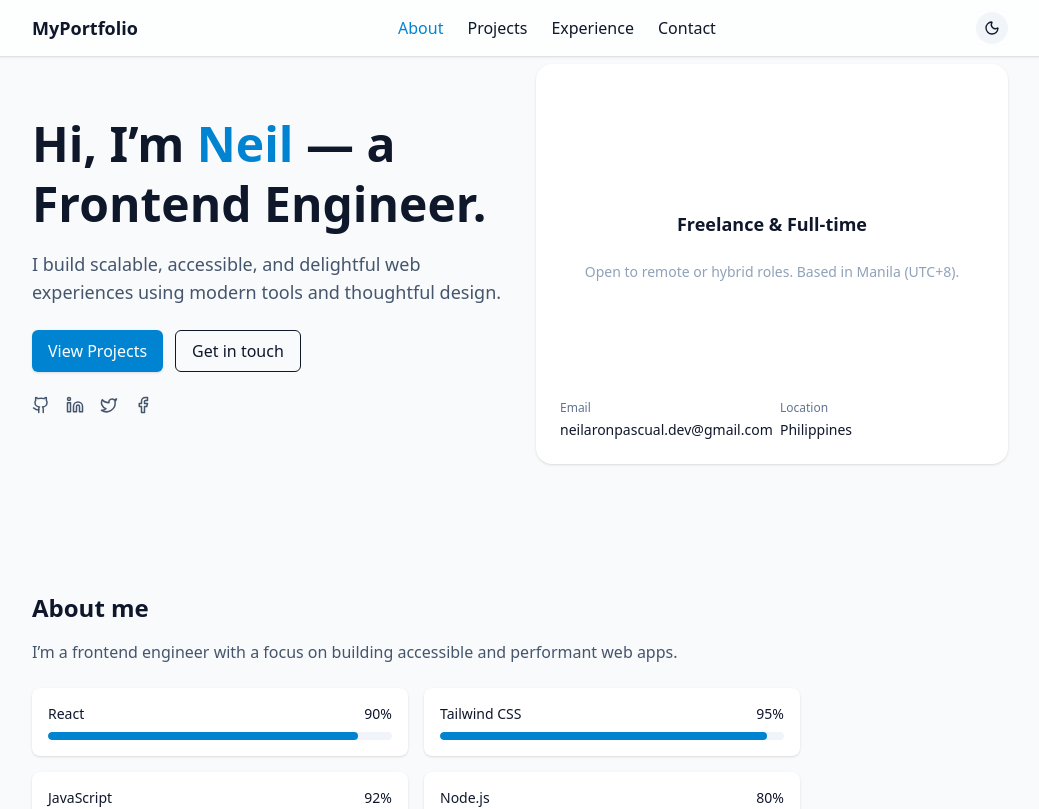
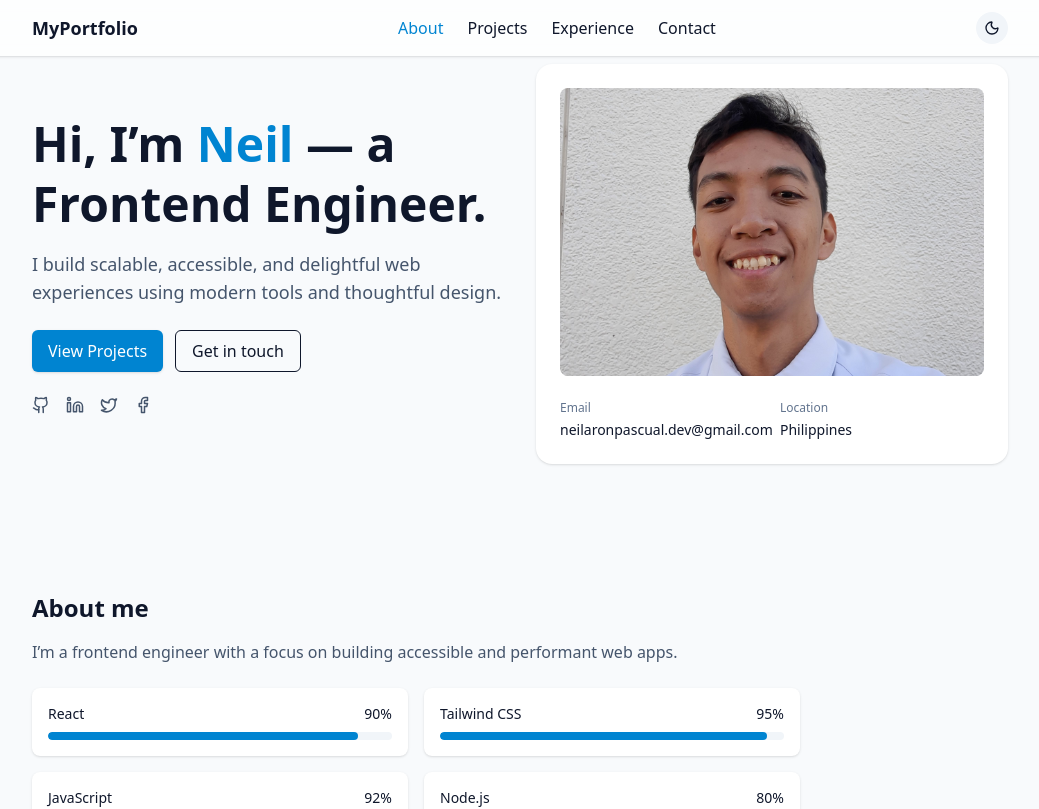
Before and after one commit to neilpascual/Portfolio, a React (Vite) app: page / in a window 1280 px wide. Shown: the top 809 px of the page, without its empty margins (120-1159 px from the left). Built offline with nearby package versions, Linux system fonts and the light colour scheme.

Commit message:
added image

```diff
--- a/src/components/Hero.jsx
+++ b/src/components/Hero.jsx
@@ -1,5 +1,6 @@
 import { motion } from "framer-motion";
 import { Facebook, Github, Linkedin, Twitter } from "lucide-react";
+import neil from "../assets/neil.jpg";
 
 export default function Hero() {
   return (
@@ -69,13 +70,23 @@ export default function Hero() {
       <div className="bg-white rounded-2xl shadow p-6 dark:bg-slate-800">
         <div className="h-56 md:h-72 flex items-center justify-center rounded-lg bg-white dark:bg-slate-500">
           <div className="text-center">
-            <div className="text-sm text-white">Available for</div>
+            {/* <div className="bg-white rounded-2xl shadow p-6 dark:bg-slate-800"> */}
+            <div className="h-56 md:h-72 w-106 aspect-square flex items-center justify-center rounded-lg overflow-hidden bg-white dark:bg-slate-500">
+                <img
+                src={neil}
+                alt="Profile"
+                className="h-full w-full object-cover"
+                />
+            </div>
+            {/* </div> */}
+
+            {/* <div className="text-sm text-white">Available for</div>
             <div className="mt-2 font-semibold text-lg">
               Freelance & Full-time
             </div>
             <div className="mt-6 text-slate-400 text-sm">
               Open to remote or hybrid roles. Based in Manila (UTC+8).
-            </div>
+            </div> */}
           </div>
         </div>
 
```
